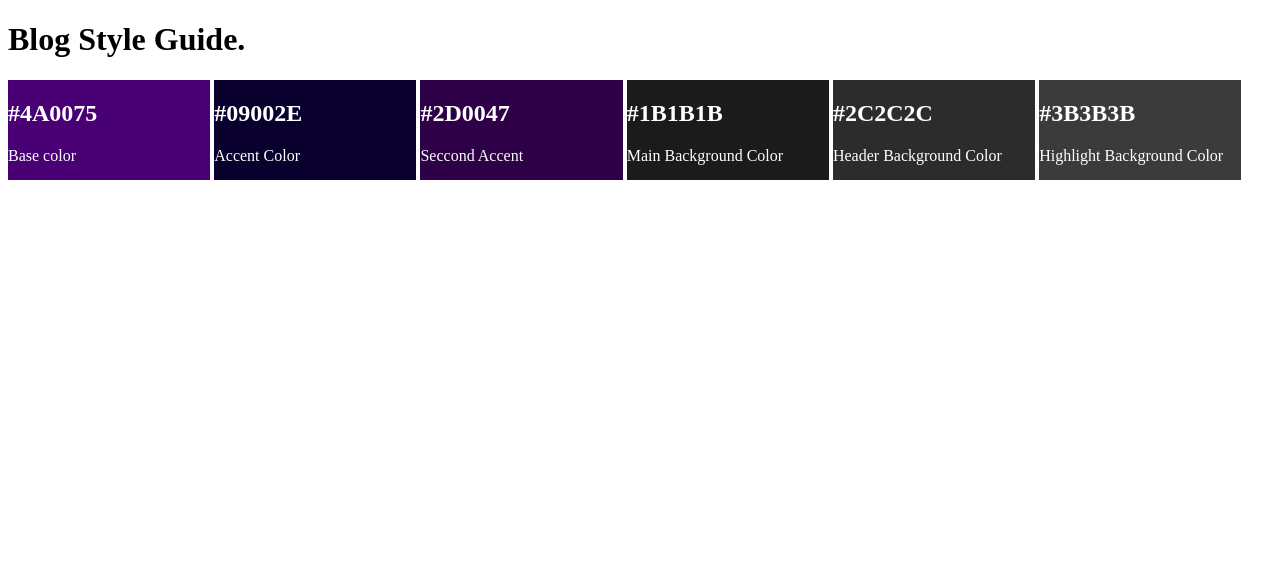
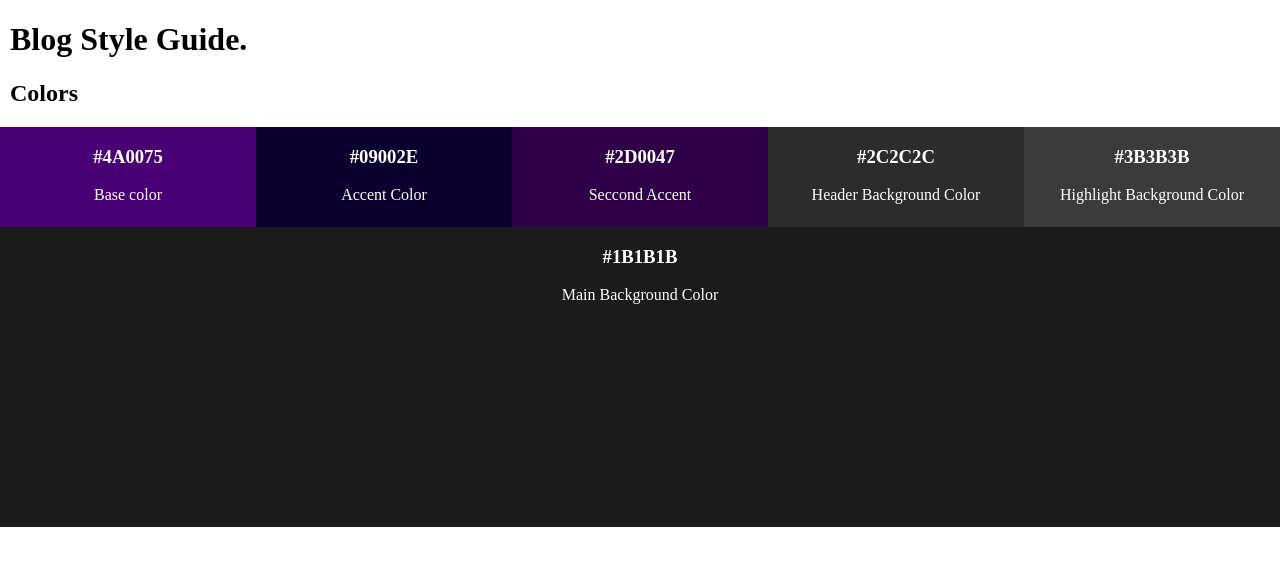
Before and after one commit to JustACoder-original/Blog, a plain HTML site: page designsystem/index.html in a window 1280 px wide. Drawn offline with Linux system fonts and the light colour scheme; a web font is replaced by a local one.

Commit message:
Made whole thing cleaner.

```diff
--- a/designsystem/index.html
+++ b/designsystem/index.html
@@ -2,33 +2,39 @@
 <html lang="English">
     <head>
         <link rel="stylesheet" href="styles.css">
+        <link rel="preconnect" href="https://fonts.googleapis.com">
+        <link rel="preconnect" href="https://fonts.gstatic.com" crossorigin>
+        <link href="https://fonts.googleapis.com/css2?family=Alata&family=Google+Sans:ital,opsz,wght@0,17..18,400..700;1,17..18,400..700&family=Rubik:ital,wght@0,300..900;1,300..900&display=swap" rel="stylesheet">
     </head>
     <body>
-        <h1>Blog Style Guide.</h1>
+        <div class="name">
+            <h1>Blog Style Guide.</h1>
+            <h2>Colors</h2>
+        </div>
         <section class="colors">
-            <div class="base">
-                <h2>#4A0075</h2>
+            <div id="base" class="pallets">
+                <h3>#4A0075</h3>
                 <p>Base color</p>
             </div>
-            <div class="accent">
-                <h2>#09002E</h2>
+            <div id="accent" class="pallets">
+                <h3>#09002E</h3>
                 <p>Accent Color</p>
             </div>
-            <div class="accent2">
-                <h2>#2D0047</h2>
+            <div id="accent2" class="pallets">
+                <h3>#2D0047</h3>
                 <p>Seccond Accent</p>
             </div>
-            <div class="background">
-                <h2>#1B1B1B</h2>
-                <p>Main Background Color</p>
-            </div>
-            <div class="header">
-                <h2>#2C2C2C</h2>
+            <div id="header" class="pallets">
+                <h3>#2C2C2C</h3>
                 <p>Header Background Color</p>
             </div>
-            <div class="highlight">
-                <h2>#3B3B3B</h2>
+            <div id="highlight" class="pallets">
+                <h3>#3B3B3B</h3>
                 <p>Highlight Background Color</p>
+            </div>
+            <div id="background" class="pallets">
+                <h3>#1B1B1B</h3>
+                <p>Main Background Color</p>
             </div>
         </section>
     </body>
--- a/designsystem/styles.css
+++ b/designsystem/styles.css
@@ -1,42 +1,37 @@
-.base {
+body {
+    margin: 0;
+}
+.name {
+    margin-left: 10px;
+}
+.colors {
+    font-size: 0;
+}
+.pallets {
     color: white;
+    text-align: center;
+    display: inline-block;
+    width: 20%;
+    height: 100px;
+    font-size: 1rem;
+}
+#base {
     background-color: #4A0075;
-    display: inline-block;
-    width: 16%;
-    height: 100px;
 }
-.accent {
-    color: white;
+#accent {
     background-color: #09002E;
-    display: inline-block;
-    width: 16%;
-    height: 100px;
 }
-.accent2 {
-    color: white;
+#accent2 {
     background-color: #2D0047;
-    display: inline-block;
-    width: 16%;
-    height: 100px;
 }
-.background {
-    color: white;
+#header {
+    background-color: #2c2c2c;
+}
+#highlight {
+    background-color: #3b3b3b;
+}
+#background {
     background-color: #1b1b1b;
-    display: inline-block;
-    width: 16%;
-    height: 100px;
+    width: 100%;
+    height: 300px;
 }
-.header {
-    color: white;
-    background-color: #2c2c2c;
-    display: inline-block;
-    width: 16%;
-    height: 100px;
-}
-.highlight {
-    color: white;
-    background-color: #3b3b3b;
-    display: inline-block;
-    width: 16%;
-    height: 100px;
-}
```
